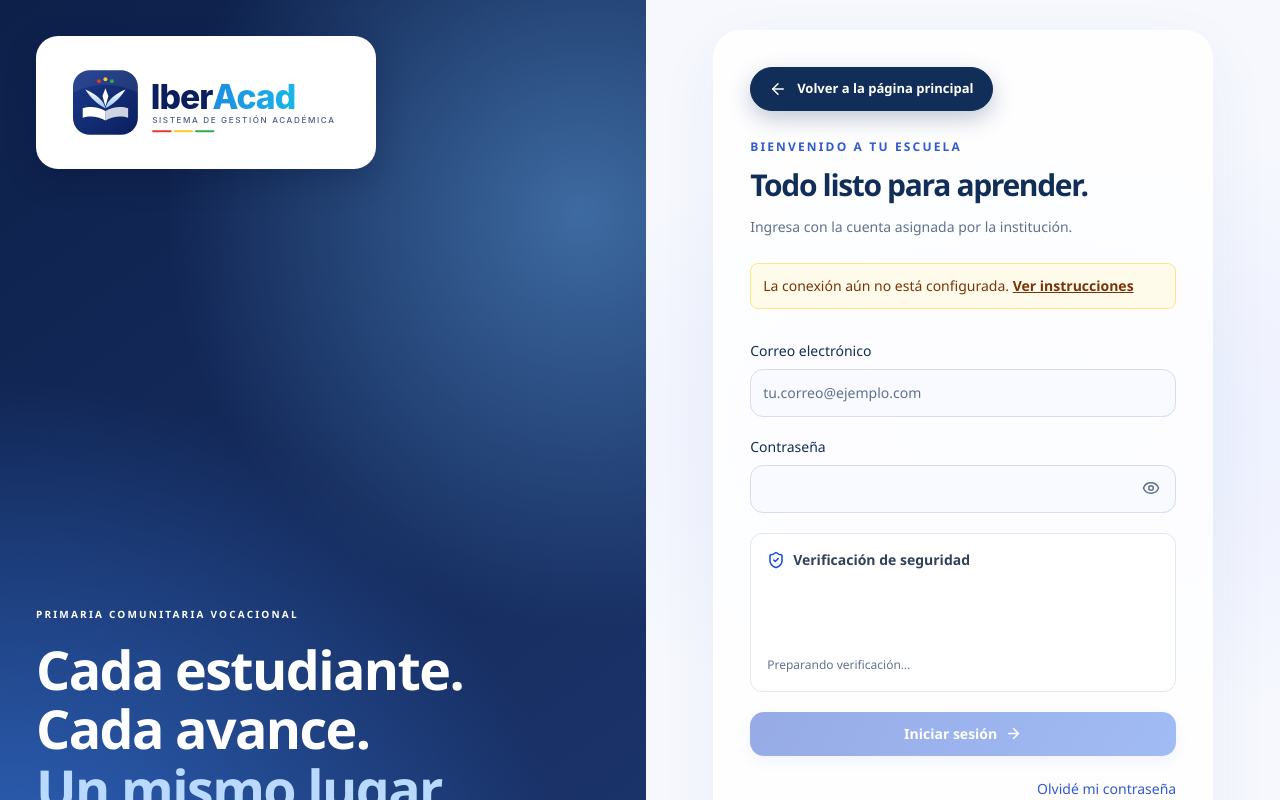
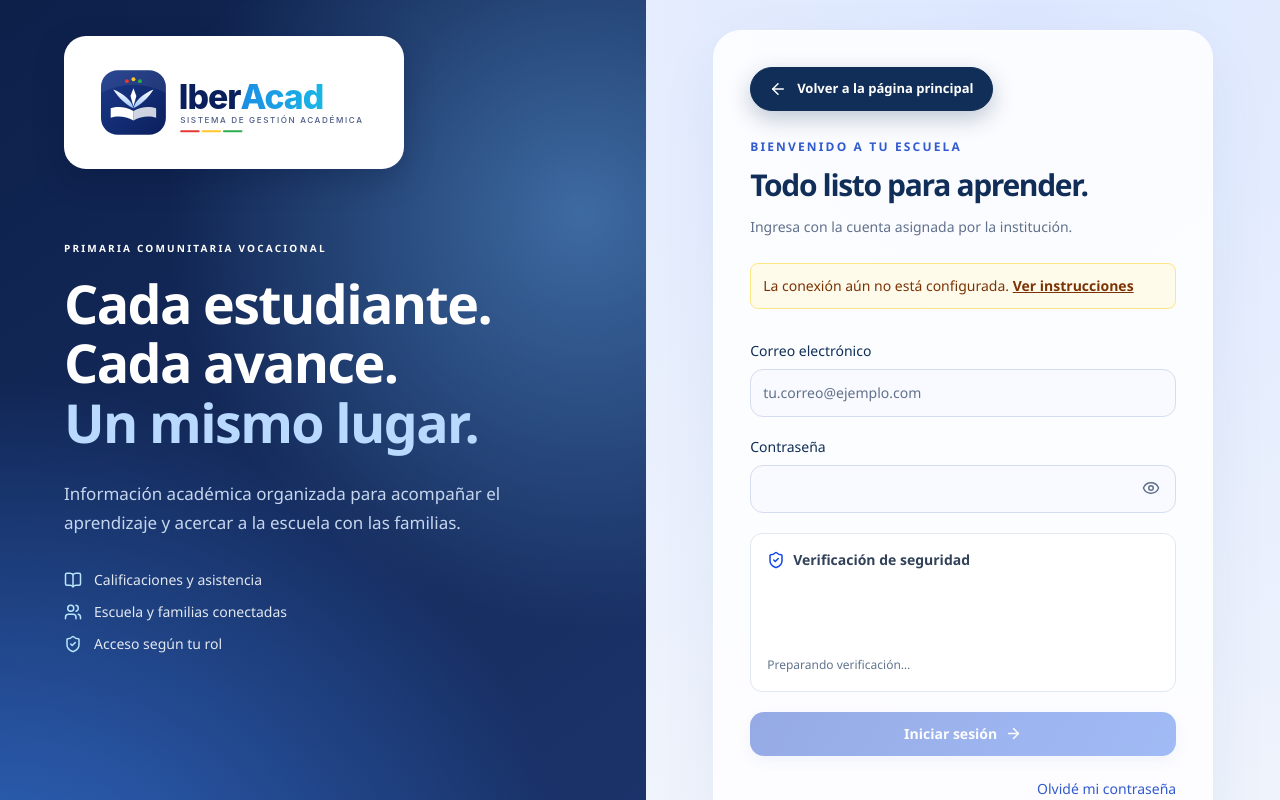
Before and after one commit to Miguelangelapazag/iberdrola, a Next.js app in the folder iberdrola-a/apps/web/: page /login in a window 1280 px wide. Shown: the top 800 px of the page. Built offline with nearby package versions, Linux system fonts and the light colour scheme; no server answers.

Commit message:
intento prueba3

```diff
--- a/iberdrola-a/apps/web/src/app/globals.css
+++ b/iberdrola-a/apps/web/src/app/globals.css
@@ -221,8 +221,12 @@
 .auth-logo-box > div {
   width: 100%;
 }
+.auth-art {
+  padding: 36px clamp(24px, 5vw, 72px);
+  gap: clamp(32px, 9vh, 90px);
+}
 .auth-art-copy {
-  padding-bottom: 12px;
+  margin-top: 0;
 }
 .auth-art-title {
   font-size: clamp(40px, 4.2vw, 60px);
--- a/iberdrola-a/apps/web/src/components/auth-shell.tsx
+++ b/iberdrola-a/apps/web/src/components/auth-shell.tsx
@@ -1,6 +1,7 @@
 import type { ReactNode } from "react";
 import { BookOpen, ShieldCheck, Users } from "lucide-react";
 import { Brand } from "@/components/brand";
+import { PublicFooter } from "@/components/public-footer";
 
 /**
  * Ventana de acceso: panel azul a la izquierda con el logo de IberAcad
@@ -8,8 +9,9 @@ import { Brand } from "@/components/brand";
  */
 export function AuthShell({ children }: { children: ReactNode }) {
   return (
-    <div className="school-home auth-page auth-layout grid min-h-screen text-[#102e57] lg:grid-cols-[1.02fr_1fr]">
-      <aside className="auth-art relative flex flex-col justify-between overflow-hidden px-6 py-6 text-white sm:px-9 sm:py-9">
+    <div className="school-home auth-page text-[#102e57]">
+    <div className="auth-layout grid min-h-screen lg:grid-cols-[1.02fr_1fr]">
+      <aside className="auth-art relative flex flex-col overflow-hidden text-white">
         <div className="auth-logo-box">
           <Brand />
         </div>
@@ -52,5 +54,7 @@ export function AuthShell({ children }: { children: ReactNode }) {
         </div>
       </section>
     </div>
+    <PublicFooter compact />
+    </div>
   );
 }
--- a/iberdrola-a/apps/web/src/components/public-page.tsx
+++ b/iberdrola-a/apps/web/src/components/public-page.tsx
@@ -2,7 +2,6 @@ import type { ReactNode } from "react";
 import { VisualMotion } from "@/components/visual-motion";
 import { PublicHeader } from "@/components/public-header";
 import { PublicFooter } from "@/components/public-footer";
-import { BackHome } from "@/components/back-home";
 
 /** Estructura común de las ventanas públicas: menú, contenido y pie. */
 export function PublicPage({
@@ -31,7 +30,7 @@ export function PublicPage({
   );
 }
 
-/** Banda superior de cada ventana, con el botón para volver a la portada. */
+/** Banda superior de cada ventana, . */
 export function PageHero({
   eyebrow,
   title,
@@ -48,8 +47,7 @@ export function PageHero({
       <div className="hero-orb hero-orb-one" aria-hidden="true" />
       <div className="hero-orb hero-orb-two" aria-hidden="true" />
       <div className="hero-layout mx-auto max-w-7xl px-6 pb-14 pt-8 sm:px-10 sm:pb-20">
-        <BackHome />
-        <p className="hero-eyebrow mt-12">{eyebrow}</p>
+        <p className="hero-eyebrow">{eyebrow}</p>
         <h1 className="max-w-3xl text-4xl font-semibold leading-[1.06] tracking-[-.045em] sm:text-6xl">
           {title}
           {accent && (
```
